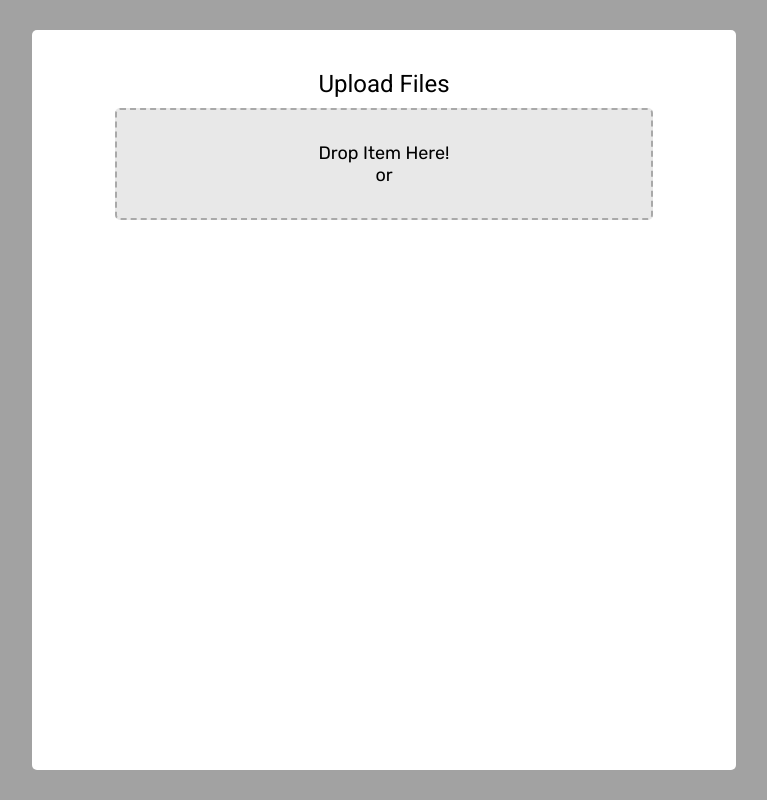
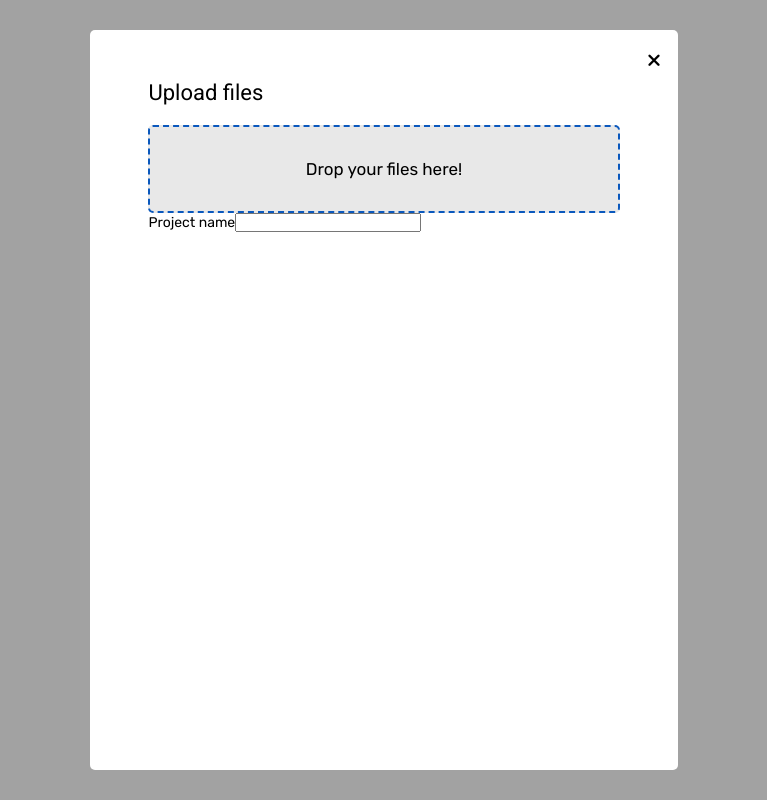
Before and after one commit to kuamidesgithubNE/Project, a React (Vite) app: page /modal in a window 1280 px wide. Shown: the whole page, without its empty margins (256-1023 px from the left). Built offline with nearby package versions, Linux system fonts and the light colour scheme; a web font is replaced by a local one.

Commit message:
update @ 8/05/24

```diff
--- a/src/App.css
+++ b/src/App.css
@@ -200,7 +200,7 @@ h5 {
   box-shadow: rgba(0, 0, 0, 0.1) 0px 5px 20px;
 }
 .modal-content {
-  flex-basis: 55%;
+  flex-basis: 46%;
   background-color: #fff;
   align-items: center;
   justify-content: center;
@@ -208,30 +208,39 @@ h5 {
   margin: 30px auto;
   display: flex;
   border-radius: 5px;
+  font-size: 18px;
+}
+.modal-content .close {
+  position: absolute;
+  top: 3%;
+  right: 3%;
+  cursor: pointer;
 }
 .modal-content .form {
-  flex-basis: 85%;
+  flex-basis: 80%;
   align-self: first baseline;
   margin: 30px;
+  font-size: 14px;
 }
-.modal-content .form h2 {
-  text-align: center;
+.modal-content .form h3 {
+  font-size: 22px;
+  margin: 20px auto;
 }
 .file-upload-container {
   display: flex;
   align-items: center;
-  width: 90%;
+  width: 100%;
   margin: auto;
 }
 .custom-file-upload {
   background-color: #e8e8e8;
-  border: 2px dashed darkgray;
+  border: 2px dashed rgb(10, 88, 189);
   border-radius: 5px;
   cursor: pointer;
   flex-grow: 1;
   text-align: center;
   padding: 2rem 0;
-  font-size: 18px;
+  font-size: 17px;
   display: block;
 }
 .custom-file-upload input[type="file"] {
--- a/src/pages/addproject/modal.jsx
+++ b/src/pages/addproject/modal.jsx
@@ -15,8 +15,9 @@ const Modal = () => {
   return (
     <div className="modal">
       <div className="modal-content">
+        <i className="fa fa-times close"></i>
         <div className="form">
-          <h2>Upload Files </h2>
+          <h3>Upload files </h3>
           <div className="file-upload-container">
             {/* File input with custom placeholder */}
             <label
@@ -30,9 +31,14 @@ const Modal = () => {
                 accept=".pdf,.docx"
                 onChange={handleFileUpload}
               />
-              {selectedFile ? selectedFile.name : "Drop Item Here!"}
-              <p>or</p>
-
+              {selectedFile ? selectedFile.name : "Drop your files here!"}
+            </label>
+          </div>
+          <div className="username">
+            <label htmlFor="">
+              {" "}
+              Project name
+              <input type="text" placeholder="" />
             </label>
           </div>
         </div>
```
